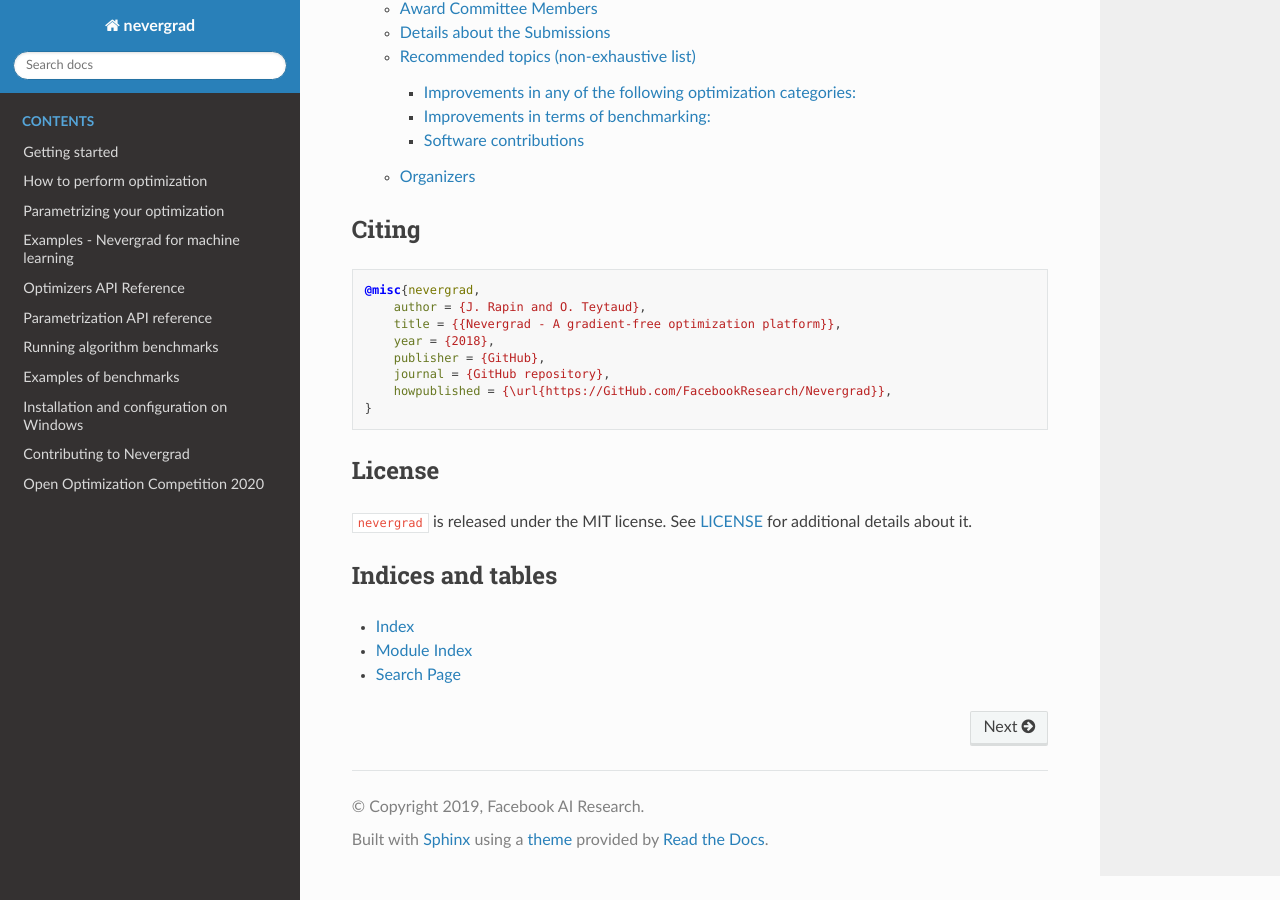
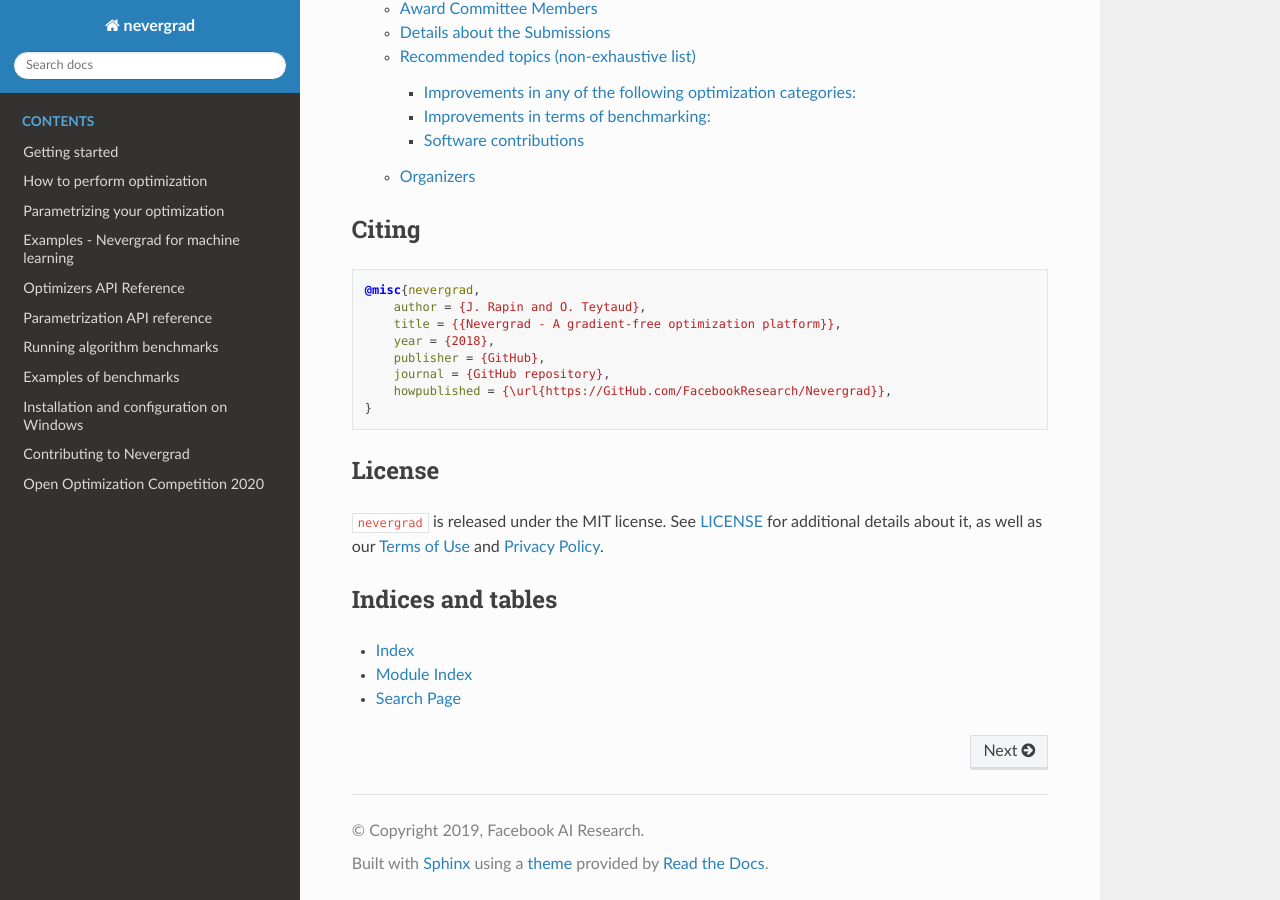
Before and after one commit to facebookresearch/nevergrad, a Sphinx documentation site: the page built from docs/index.rst, in a window 1280 px wide and 900 px high, scrolled down 4124 px. Built offline with Sphinx 7.4.7 and the Read the Docs theme 2.0.0, drawn with Linux system fonts in a browser that asks for light colours.

Commit message:
Add legal requirements to website

```diff
--- a/docs/index.rst
+++ b/docs/index.rst
@@ -79,8 +79,7 @@
 License
 -------
 
-:code:`nevergrad` is released under the MIT license. See `LICENSE <https://github.com/facebookresearch/nevergrad/blob/master/LICENSE>`_ for additional details about it.
-
+:code:`nevergrad` is released under the MIT license. See `LICENSE <https://github.com/facebookresearch/nevergrad/blob/master/LICENSE>`_ for additional details about it, as well as our `Terms of Use <https://opensource.facebook.com/legal/terms>`_ and `Privacy Policy <https://opensource.facebook.com/legal/privacy>`_.
 
 Indices and tables
 ------------------
```
Also changed, not shown: README.md (+1 -1 lines).
